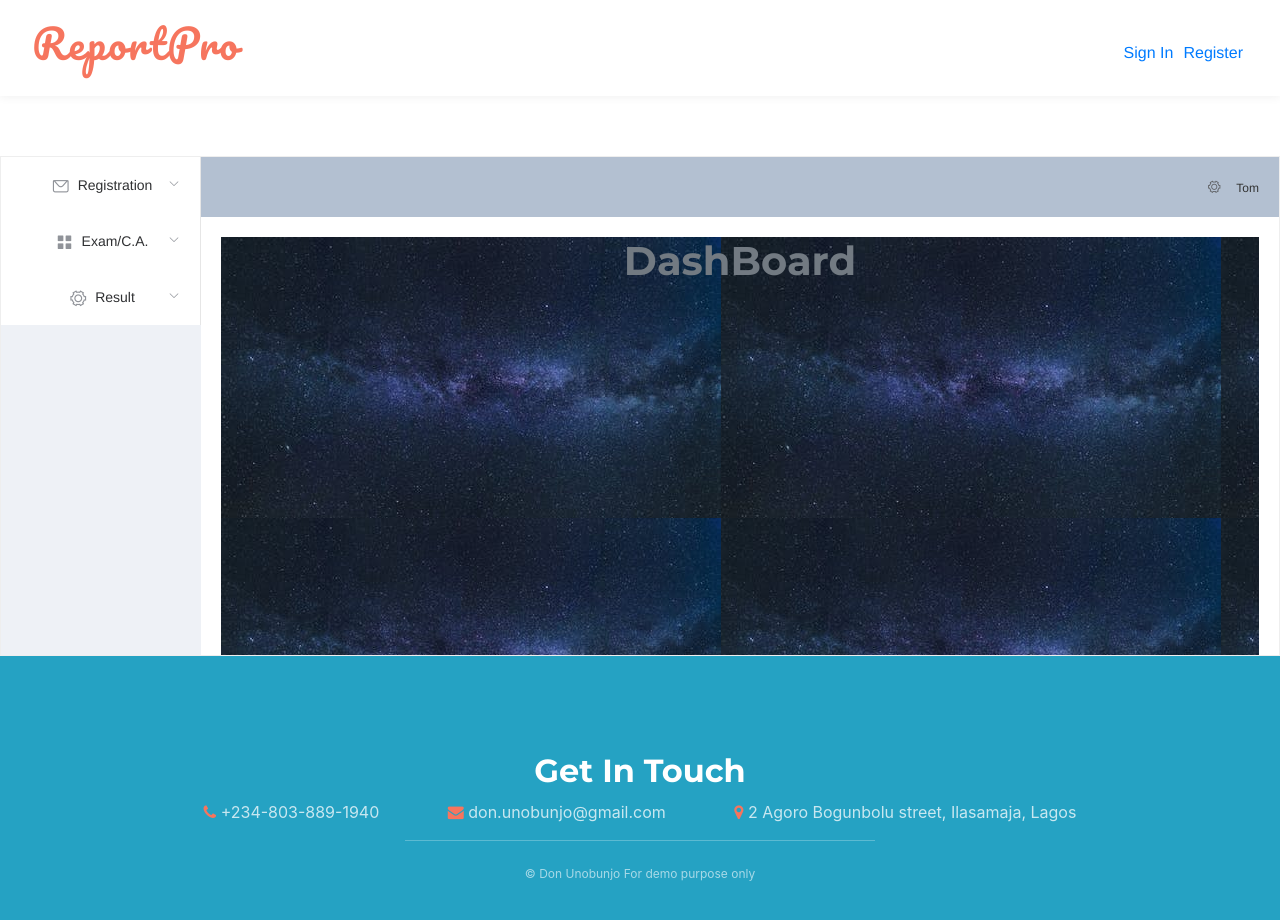
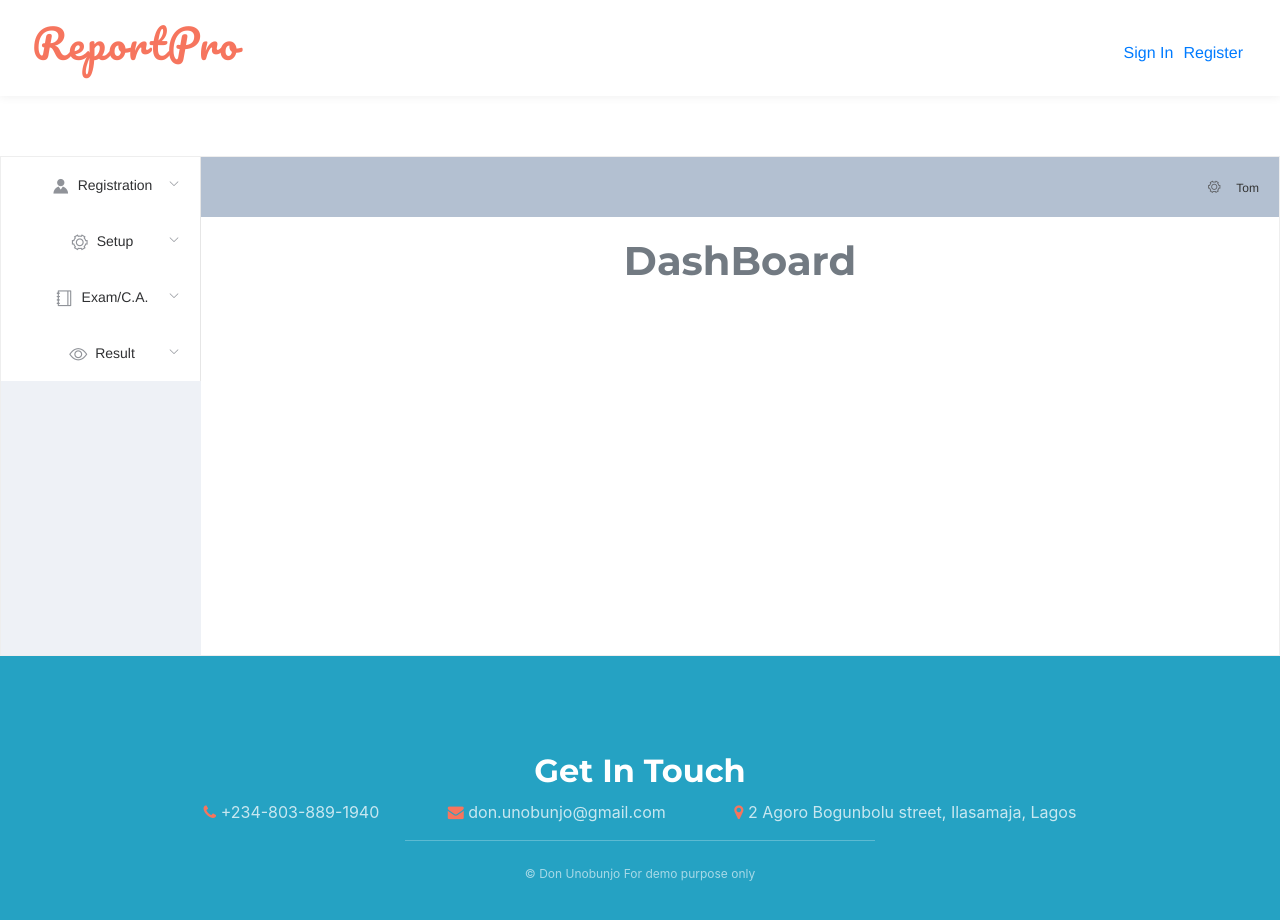
Before and after one commit to donunobunjo/ReportPro, a Vue app: page /dashboard in a window 1280 px wide. Shown: the top 920 px of the page. Built offline with nearby package versions, Linux system fonts and the light colour scheme; no server answers.

Commit message:
Refactor: Menu items on dashboard

```diff
--- a/src/components/Class.vue
+++ b/src/components/Class.vue
@@ -44,7 +44,6 @@
 
 <script>
 import baseurl from './baseURL';
-// import swal from 'sweetalert';
 import {mapState,mapActions} from 'vuex'
 export default {
     data(){
@@ -65,14 +64,6 @@ export default {
     },
     computed:{
         ...mapState(['classes'])
-    },
-    mounted(){
-        // this.spinner=true
-
-        // this.getClasses()
-        // .then(
-        //     this.spinner=false
-        // )
     },
     methods:{
         ...mapActions(['getClasses']),
--- a/src/components/Dashboard.vue
+++ b/src/components/Dashboard.vue
@@ -5,28 +5,32 @@
     <!-- <el-menu :default-openeds="['1', '3']" :router="routing"> -->
     <el-menu :router="routing">
       <el-submenu index="1">
-        <template slot="title"><i class="el-icon-message"></i>Registration</template>
+        <template slot="title"><i class="el-icon-s-custom"></i>Registration</template>
         <el-menu-item-group>
           <template slot="title">New</template>
           <el-menu-item index="1-1" route="/dashboard/student">Student</el-menu-item>
-          <el-menu-item index="1-2" route="/dashboard/subject">Subject</el-menu-item>
+          <!-- <el-menu-item index="1-2" route="/dashboard/subject">Subject</el-menu-item>
           <el-menu-item index="1-3" route="/dashboard/class">Class</el-menu-item>
-          <el-menu-item index="1-4" route="/dashboard/session">Session</el-menu-item>
+          <el-menu-item index="1-4" route="/dashboard/session">Session</el-menu-item> -->
 
         </el-menu-item-group>
-        <!-- <el-menu-item-group title="Exam/C.A.">
-          <el-menu-item index="1-3">Option 3</el-menu-item>
-        </el-menu-item-group> -->
-        <!-- <el-submenu index="1-4">
-          <template slot="title">Option4</template>
-          <el-menu-item index="1-4-1">Option 4-1</el-menu-item>
-        </el-submenu> -->
       </el-submenu>
       <el-submenu index="2">
-        <template slot="title"><i class="el-icon-menu"></i>Exam/C.A.</template>
+        <template slot="title"><i class="el-icon-setting"></i>Setup</template>
+        <el-menu-item-group>
+          <template slot="title">Settings</template>
+          <el-menu-item index="2-1" route="/dashboard/subject">Subject</el-menu-item>
+          <el-menu-item index="2-2" route="/dashboard/class">Class</el-menu-item>
+          <el-menu-item index="2-3" route="/dashboard/session">Session</el-menu-item>
+          <!-- <el-menu-item index="3-2">Option 2</el-menu-item> -->
+        </el-menu-item-group>
+
+      </el-submenu>
+      <el-submenu index="3">
+        <template slot="title"><i class="el-icon-notebook-1"></i>Exam/C.A.</template>
         <el-menu-item-group>
           <template slot="title">Score</template>
-          <el-menu-item index="2-1" route="/dashboard/score">Enter Scores</el-menu-item>
+          <el-menu-item index="3-1" route="/dashboard/score">Enter Scores</el-menu-item>
           <!-- <el-menu-item index="2-2">Option 2</el-menu-item> -->
         </el-menu-item-group>
         <!-- <el-menu-item-group title="Group 2">
@@ -37,15 +41,15 @@
           <el-menu-item index="2-4-1">Option 4-1</el-menu-item>
         </el-submenu> -->
       </el-submenu>
-      <el-submenu index="3">
-        <template slot="title"><i class="el-icon-setting"></i>Result</template>
+      <el-submenu index="4">
+        <template slot="title"><i class="el-icon-view"></i>Result</template>
         <el-menu-item-group>
           <template slot="title">Termly</template>
-          <el-menu-item index="3-1" route="/dashboard/termlyreport">Termly Report</el-menu-item>
+          <el-menu-item index="4-1" route="/dashboard/termlyreport">Termly Report</el-menu-item>
           <!-- <el-menu-item index="3-2">Option 2</el-menu-item> -->
         </el-menu-item-group>
         <el-menu-item-group title="Cummulative">
-          <el-menu-item index="3-3">Cummulative Report</el-menu-item>
+          <el-menu-item index="-3">Cummulative Report</el-menu-item>
         </el-menu-item-group>
         <el-submenu index="3-4">
           <template slot="title">Option 4</template>
@@ -114,11 +118,7 @@ export default {
                 )
             )
         )
-      // this.getClasses()
-      // this.getStudents()
-      // this.getSubjects()
-      // this.getSessions()
-      // this.getScores()
+
   }
 }
 </script>
--- a/src/components/DashboardHome.vue
+++ b/src/components/DashboardHome.vue
@@ -12,7 +12,7 @@ export default {
 <style scoped>
 #main{
     height: 700px;
-    background-image: url("../assets/milkyway.jpeg");
+    /* background-image: url("../assets/milkyway.jpeg"); */
     /* background-repeat: repeat-y; */
 }
 </style>
--- a/src/components/ReportSheet.vue
+++ b/src/components/ReportSheet.vue
@@ -100,8 +100,6 @@
 
 <script>
 import {mapState} from 'vuex'
-// import baseurl from './baseURL'
-// import swal from 'sweetalert';
 export default {
     data(){
         return {
@@ -118,19 +116,9 @@ export default {
     computed:{
         ...mapState(['students','classes','subjects','sessions','scores'])
     },
-    // mounted(){
-    //     this.getClasses()
-    //     this.getStudents()
-    //     this.getSubjects()
-    //     this.getSessions()
-    //     this.getScores()
-    // },
     methods:{
-        // ...mapActions(['getStudents','getClasses','getSubjects','getSessions','getScores']),
-
         generate(){
             if (this.session==''||this.term==''||this.clas==''){
-                // this.error.errParameter='oppppppppps'
                 this.error.errParameter='You need to select from all the parameters'
                 setTimeout(()=>{
                     this.error.errParameter=''
@@ -140,7 +128,6 @@ export default {
             else{
                 const studentsScore = this.scores.filter(score=>score.session==this.session && score.class==this.clas && score.term==this.term)
                 const studentsInClass = this.students.filter(stud=>stud.class==this.clas)
-                // // const subjects = this.subjects
                 const trimStudentsInClass= studentsInClass.map(stud=>{
                     return {
                        id:stud.id,
@@ -163,17 +150,14 @@ export default {
                          total:score.first_ca+score.second_ca+score.exam
                      }
                  })
-                // console.log(sumStudentsScore)
-                this.subjects.forEach(function(subject){
+                 this.subjects.forEach(function(subject){
                     let currentPosition = 0
                     let counter=1
                     let currentTotal=-1
                     let bracket=false
-                    // let numOfStudent
                     const subjTaken = sumStudentsScore.filter(score=>score.subject==subject.subject)
                     if(subjTaken.length>0){
                         subjTaken.sort((a, b) => {return b.total -a.total})
-                        // console.log(subjTaken)
                         const numOfStudent=subjTaken.length
                         subjTaken.forEach(function(scr){
                             let student= trimStudentsInClass.find(stud=>stud.roll_num==scr.roll_num)
@@ -183,8 +167,6 @@ export default {
                             scrs.second_ca=scr.second_ca
                             scrs.exam=scr.exam
                             scrs.total=scr.total
-
-
                             if (currentTotal== scr.total){
                                 bracket=true
                                 counter=counter+1
@@ -202,8 +184,6 @@ export default {
                             }
                             currentPosition=scrs.position
                             currentTotal = scrs.total
-
-                            // scrs.position = position
                             scrs.numOfStudent=numOfStudent
                             student.session=scr.session
                             student.term=scr.term
--- a/src/components/Score.vue
+++ b/src/components/Score.vue
@@ -43,6 +43,9 @@
                                         {{subject.subject}}
                                     </option>
                                 </select>
+                            </div>
+                            <div>
+                                <span v-if="error.errParameters" class="err">{{error.errParameters}}</span>
                             </div>
                             <!-- <div class="form-group col-md-2">
                                 <el-button type="success" icon="el-icon-check" circle class="float-right"></el-button>
@@ -195,7 +198,8 @@ export default {
                 errExam:'',
                 errCurrentFirstCA:'',
                 errCurrentSecondCA:'',
-                errCurrentExam:''
+                errCurrentExam:'',
+                errParameters:''
             },
             spinner:false,
             editID:'',
@@ -207,30 +211,7 @@ export default {
     computed:{
         ...mapState(['students','classes','subjects','sessions','scores'])
     },
-    mounted(){
-        // this.getClasses().then(()=>{
-        //     console.log('Classssssssss')
-        //     // console.log(res.data.classes)
-        // })
-        // this.getStudents().then(()=>{
-        //     console.log('studentsssssssssssssssssss')
-        //     // console.log(res.data.students)
-        // })
-        // this.getSubjects().then(()=>{
-        //     console.log('subjectsssssssss')
-        //     // console.log(res.data.subjects)
-        // })
-        // this.getSessions().then(()=>{
-        //     console.log('sesssioonsssss')
-        //     // console.log(res.data.sessions)
-        // })
-        // this.getScores().then(()=>{
-        //     console.log('scoresssss')
-        //     // console.log(res.data.scores)
-        // })
-    },
     methods:{
-        // ...mapActions(['getStudents','getClasses','getSubjects','getSessions','getScores']),
         change(){
             if (this.Sscore.session==''||this.Sscore.term==''||this.Sscore.clas==''||this.Sscore.subject==''){
                 return false
@@ -240,6 +221,14 @@ export default {
             }
         },
         add(){
+            if (this.Sscore.session==''||this.Sscore.term==''||this.Sscore.clas==''||this.Sscore.subject==''){
+                this.error.errParameters='Select from all the parameters above'
+                setTimeout(()=>{
+                    this.error.errParameters=''
+                },4000)
+                return false
+            }
+
             if(this.Sscore.rollNumber==''||this.Sscore.rollNumber.trim()==''){
                 this.error.errRollNum='Enter a Roll number'
                 setTimeout(()=>{
@@ -354,10 +343,8 @@ export default {
                 },4000)
                 return false
             }
-            // console.log(score)
             this.axios.put(baseurl+'/score/'+score.id,this.currentScore)
             .then(res=>{
-                console.log(res.data.newscore)
                 this.scores.splice(this.scores.indexOf(this.initialScore), 1,res.data.newscore)
                 this.subjectScores.splice(this.subjectScores.indexOf(this.initialScore),1,res.data.newscore)
                 this.editDialogVisible=false
--- a/src/components/Session.vue
+++ b/src/components/Session.vue
@@ -44,7 +44,6 @@
 
 <script>
 import baseurl from './baseURL';
-// import swal from 'sweetalert';
 import {mapState} from 'vuex'
 export default {
     data(){
@@ -67,8 +66,7 @@ export default {
         ...mapState(['sessions'])
     },
     methods:{
-        // ...mapActions(['getSessions']),
-         add(){
+        add(){
             if(this.sesion.sesion==''||this.sesion.sesion.trim()==''){
                 this.error.errSession='Enter a Session'
                 setTimeout(()=>{
@@ -93,13 +91,6 @@ export default {
             })
         },
     },
-    mounted(){
-        // this.spinner=true
-        // this.getSessions()
-        // .then(
-        //     this.spinner=false
-        // )
-    }
 }
 </script>
 
--- a/src/components/Student.vue
+++ b/src/components/Student.vue
@@ -164,7 +164,6 @@ export default {
                 gender:'Male',
                 active:1
             },
-            //current students being registered
             studs:[],
             spinner:false,
             editID:'',
@@ -178,21 +177,13 @@ export default {
                 errClass:'',
                 errCurrentRollNum:'',
                 errCurrentFullName:'',
-                // errCurrentDOB:'',
-                // errCurrentClass:''
             }
         }
     },
     computed:{
         ...mapState(['students','classes'])
     },
-    mounted(){
-        // this.getClasses()
-        // this.getStudents()
-
-    },
     methods:{
-        // ...mapActions(['getStudents','getClasses']),
         add(){
             if(this.student.roll_num==''||this.student.roll_num.trim()==''){
                 this.error.errRollNum='Enter student roll number'
--- a/src/components/Subject.vue
+++ b/src/components/Subject.vue
@@ -89,7 +89,6 @@ export default {
 
     },
     methods:{
-        // ...mapActions(['getSubjects']),
         add(){
             if(this.subject.subject==''||this.subject.subject.trim()==''){
                 this.error.errSubject='Enter a subject'
@@ -99,7 +98,6 @@ export default {
                 return false
             }
             const subjectInput = this.subjects.filter(sub=>sub.subject==this.subject.subject.trim())
-            console.log(subjectInput.length)
             if(subjectInput.length>0){
                 this.error.errSubject='Subject already exist'
                 setTimeout(()=>{
@@ -171,14 +169,6 @@ export default {
 
         },
     },
-    mounted(){
-        // this.spinner=true
-
-        // this.getSubjects()
-        // .then(
-        //     this.spinner=false
-        // )
-    }
 
 }
 </script>
--- a/src/store/store.js
+++ b/src/store/store.js
@@ -19,17 +19,13 @@ export default new Vuex.Store({
     },
     mutations:{
         LOAD_SUBJECTS(state,payload){
-            // console.log(payload.data.subjects)
             state.subjects=payload.data.subjects
         },
         LOAD_CLASSES(state,payload){
-            // console.log(payload.data.classes)
             state.classes=payload.data.classes
         },
         LOAD_SESSIONS(state,payload){
-            // console.log(payload.data.sessions)
             state.sessions= payload.data.sessions
-            // console.log(state.sessions)
         },
         LOAD_STUDENTS(state,payload){
             state.students=payload.data.students
@@ -46,7 +42,6 @@ export default new Vuex.Store({
             return commit('LOAD_CLASSES', await Axios.get(baseurl+'/class'))
         },
         async getSessions({commit}){
-            // console.log('action')
             return commit('LOAD_SESSIONS', await Axios.get(baseurl+'/session'))
         },
         async getStudents({commit}){
```
